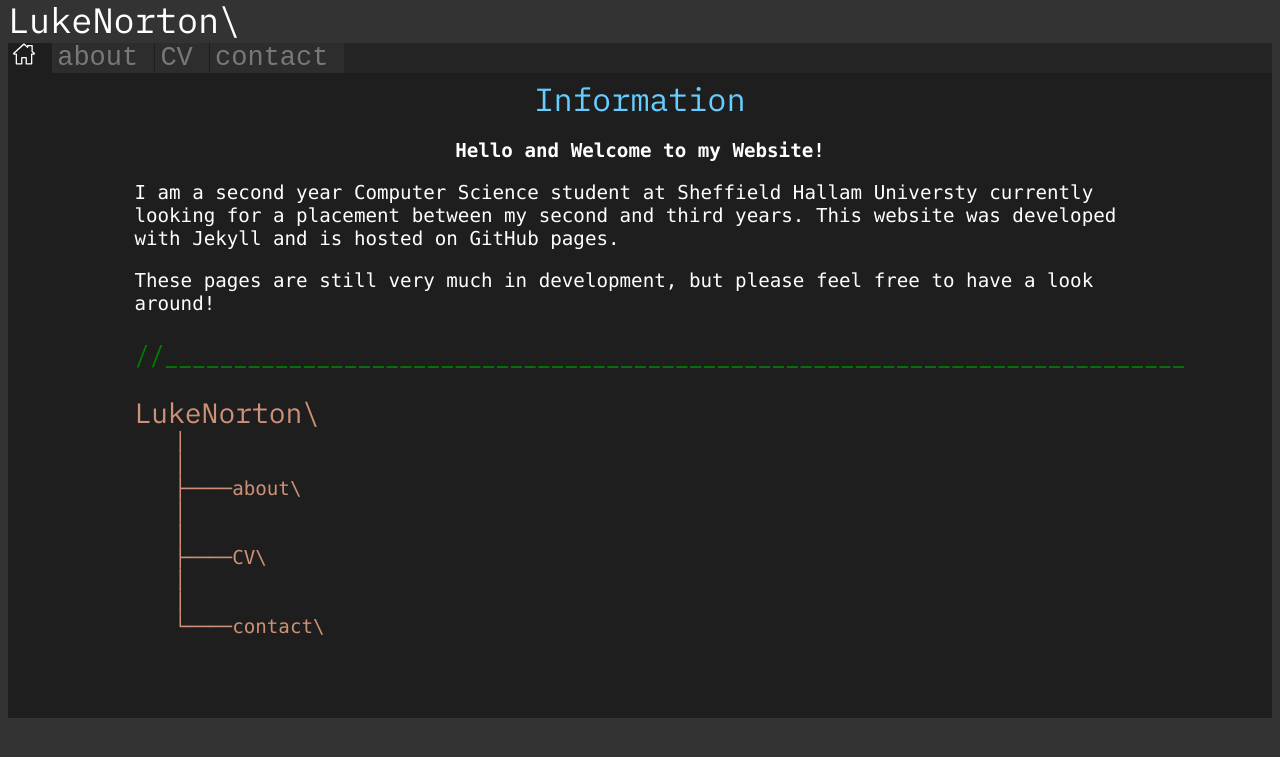
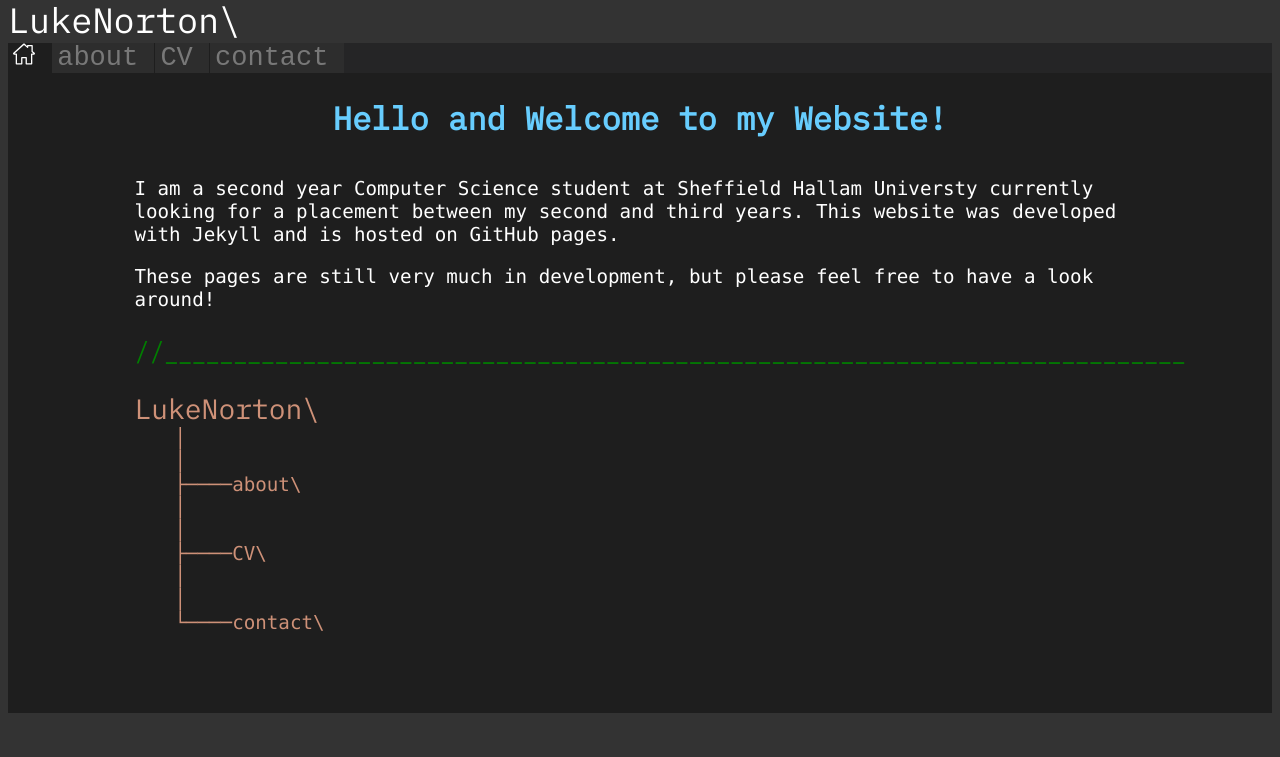
Before and after one commit to lnorton500/LukeNorton.com, a Jekyll site: the page built from index.html, in a window 1280 px wide. Shown: the top 757 px of the page. Built offline with Jekyll 4.4.1, drawn with Linux system fonts in a browser that asks for light colours.

Commit message:
change content of index page

```diff
--- a/index.html
+++ b/index.html
@@ -4,9 +4,9 @@ layout: home
 navWeight: 1
 ---
 <link href="{{ site.baseurl }}\css\index.css" rel="stylesheet">
-
-<h3>Information</h3>
-<p style="text-align: center;"><strong >Hello and Welcome to my Website!</strong></p>
+<br>
+<h3><strong>Hello and Welcome to my Website!</strong></h3>
+<br>
 <p>I am a second year Computer Science student at Sheffield Hallam Universty currently looking for a placement between my second and third years. This website was developed with Jekyll and is hosted on GitHub pages.</p>
 <p>These pages are still very much in development, but please feel free to have a look around!</p>
 
```
